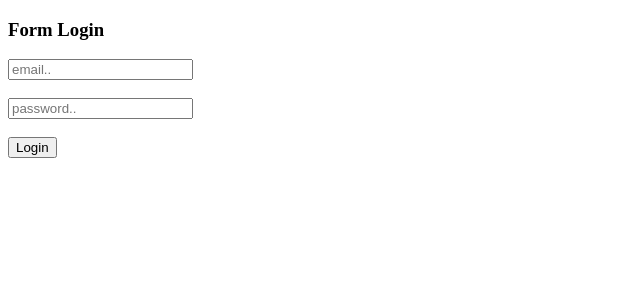
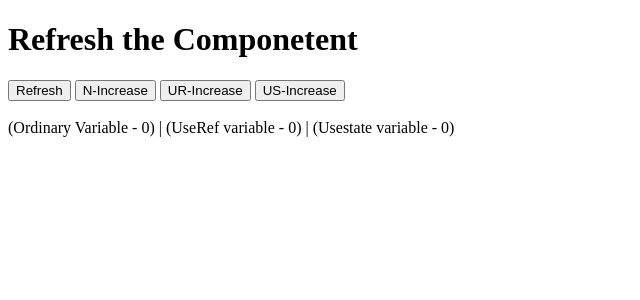
Before and after one commit to nambinachiyr/Hello_React, a React (Vite) app: page / in a window 1280 px wide. Shown: the top 300 px of the page, without its empty margins (0-640 px from the left). Built offline with nearby package versions, Linux system fonts and the light colour scheme.

Commit message:
Difference between --normal vs useState vs useRef variables

```diff
--- a/src/App.jsx
+++ b/src/App.jsx
@@ -1,59 +1,39 @@
-import { useRef } from "react"
+import React, { useEffect, useRef, useState } from 'react'
 
-function App () {
+function App() {
 
-   // This is traditional DOM way
-//    function handleLogin(e){
-//       e.preventDefault()
-//        let email = document.getElementById("email_id").value
-//        let password = document.getElementById("p_w_id").value
-//       console.log(email,password)
+   let [refresh,setRefresh] = useState(1)
+   let refreshB = ()=>{
+       setRefresh(refresh+1)
+       console.log(refresh,"refresh count")
+   }
 
-//    }
+    let count = 0
+   const normal = ()=>{
+       count = count+1;
+       console.log(count,"normal-count")
+   }
+
+   let count1 = useRef(0)
+   const useref = ()=>{
+      count1.current = count1.current+1
+      console.log(count1.current,"ref-count")
+   }
 
 
-//   return(
-//    <>
-//      <h3>Form Login</h3>
-//      <form onSubmit={()=>handleLogin(event)}>
-//         <input type="email" placeholder="email.." name="email" id="email_id"/>
-//         <br/>
-//         <br/>
-//         <input type="password" placeholder="password.." name="password" id="p_w_id"/>
-//         <br/>
-//         <br/>
-//         <button>Login</button>
-//      </form>
-//    </>
-//   )
-
-// We create to element using useRef();
-//   in above the handle function & inside the component app
-   let email = useRef(null)
-   let password = useRef(null)
-
-   // Using redex way in DOM
-   function handleLogin(e){
-
-      e.preventDefault()
-      console.log(password.current.value)
-      console.log(email.current.value)
-
+   let [count2,setCount2] = useState(0)
+   const use = ()=>{
+       setCount2(count2+1);
+       console.log(count2,"state-count")
    }
-
-  return(
-   <>
-     <h3>Form Login</h3>
-     <form onSubmit={()=>handleLogin(event)}>
-        <input type="email" placeholder="email.." ref={email}/>
-        <br/>
-        <br/>
-        <input type="password" placeholder="password.." ref={password}/>
-        <br/>
-        <br/>
-        <button>Login</button>
-     </form>
-   </>
+  return (
+    <div >
+       <h1>Refresh the Componetent</h1>
+       <button onClick={refreshB}>Refresh</button>  <button onClick={normal}>N-Increase</button>  <button onClick={useref}>UR-Increase</button>  <button onClick={use}>US-Increase</button>
+       <br/>
+       <br/>
+       <span>(Ordinary Variable - {count})</span> | <span>(UseRef variable - {count1.current})</span> | <span>(Usestate variable - {count2})</span>
+       </div>
   )
 }
 
```
